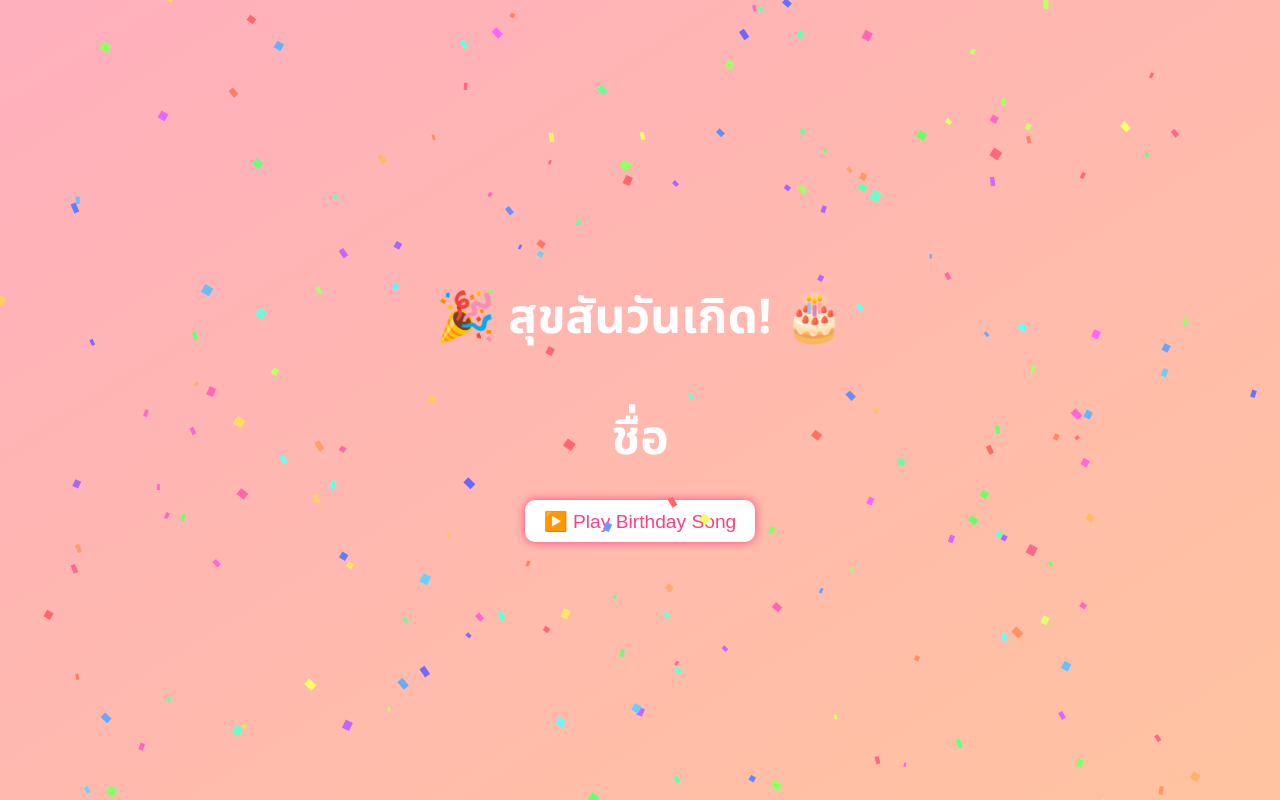
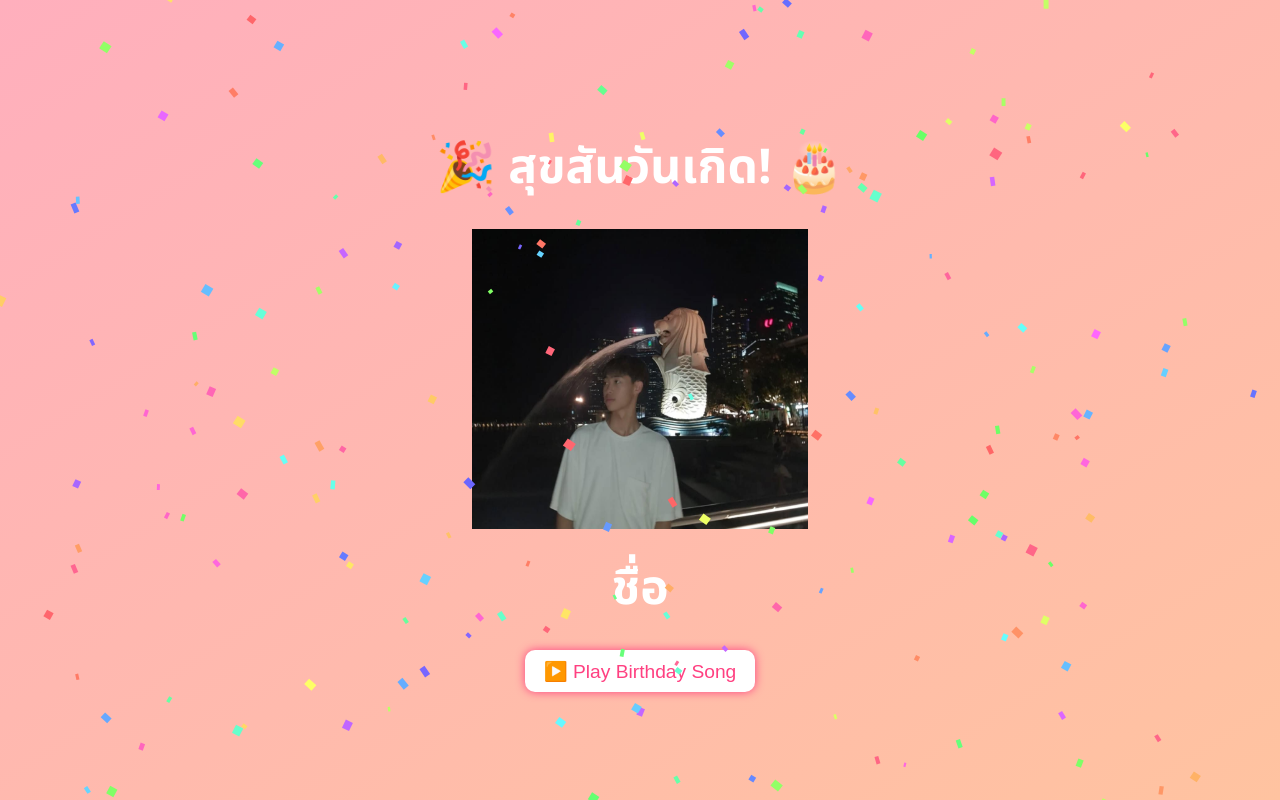
Before and after one commit to Book549/HBD, a plain HTML site: page index.html in a window 1280 px wide. Drawn offline with Linux system fonts and the light colour scheme.

Commit message:
quick fix

```diff
--- a/index.html
+++ b/index.html
@@ -11,6 +11,7 @@
 </head>
 <body>
     <h1>🎉 สุขสันวันเกิด! 🎂</h1>
+    <img src="ri2.jpeg" alt="" height="300">
     <h1 id="name">[ชื่อ]</h1>
     <button id="play-button">▶️ Play Birthday Song</button>
 
```
